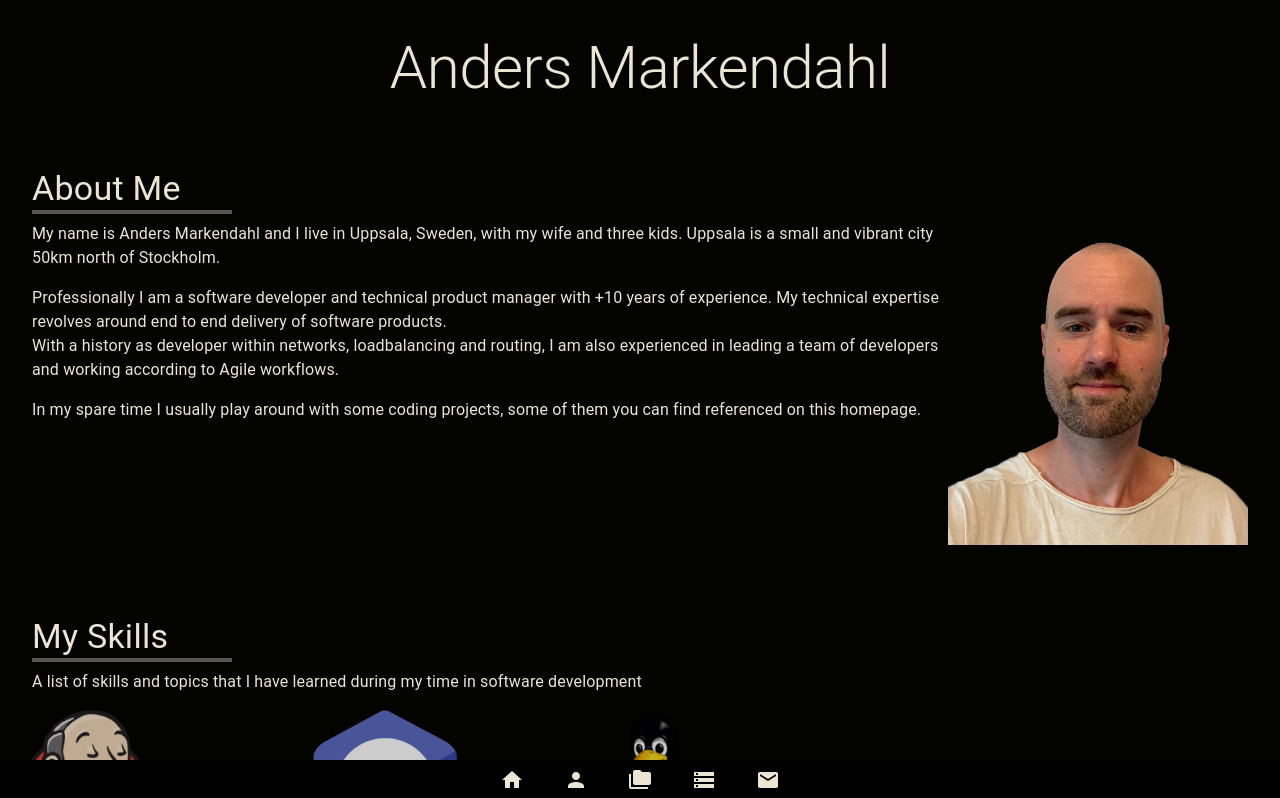
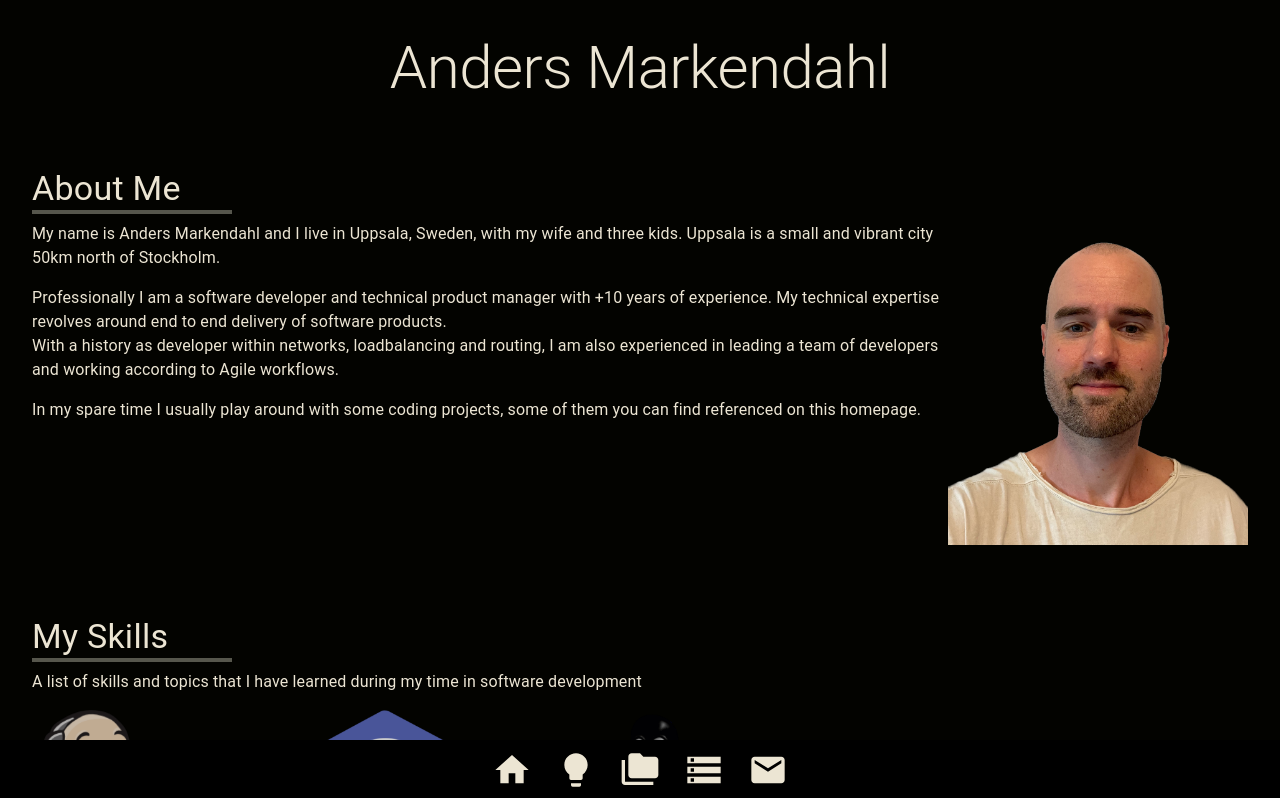
Before and after one commit to andersmarkendahl/andersmarkendahl.github.io, a React app: page / in a window 1280 px wide. Shown: the top 798 px of the page. Built offline with nearby package versions, Linux system fonts and the light colour scheme.

Commit message:
Finalised Navigation

```diff
--- a/src/App.tsx
+++ b/src/App.tsx
@@ -38,6 +38,16 @@ const themeOptions: ThemeOptions = {
       disabled: '#56564c',
     },
   },
+  components: {
+    MuiTooltip: {
+      styleOverrides: {
+        tooltip: {
+          color: '#ece5d3',
+          fontSize: '1em',
+        },
+      },
+    },
+  },
 };
 
 const theme = createTheme(themeOptions);
--- a/src/components/Navigation.tsx
+++ b/src/components/Navigation.tsx
@@ -4,10 +4,11 @@ import { jsx } from '@emotion/react';
 import {
   Button,
   Tooltip,
+  Zoom,
 } from '@mui/material';
 import {
   Home as HomeIcon,
-  Person as AboutIcon,
+  Lightbulb as SkillsIcon,
   FolderCopy as ProjectIcon,
   Storage as ServerIcon,
   Mail as ContactIcon,
@@ -15,32 +16,47 @@ import {
 
 interface Props {
   section: string,
+  description: string,
   icon: ReactNode,
 }
 
-const NavItem = ({ section, icon }: Props) => {
+const NavItem = ({ section, description, icon }: Props) => {
   const href = `#${section}`;
   return (
-    <Button sx={{ fontSize: 36 }} size="large" href={href}>{icon}</Button>
+    <Tooltip sx={{ fontSize: '48px' }} title={description} TransitionComponent={Zoom} arrow>
+      <Button href={href}>
+        {icon}
+      </Button>
+    </Tooltip>
   );
 };
 
-export const Navigation = () => (
+export const Navigation = () => {
+  const navStyle = { padding: '4px', fontSize: '48px' };
+  const navigationData: Props[] = [
+    { section: 'home', description: 'About Me', icon: <HomeIcon sx={navStyle} /> },
+    { section: 'skills', description: 'My Skills', icon: <SkillsIcon sx={navStyle} /> },
+    { section: 'projects', description: 'My Github', icon: <ProjectIcon sx={navStyle} /> },
+    { section: 'server', description: 'My server', icon: <ServerIcon sx={navStyle} /> },
+    { section: 'contact', description: 'Contact me', icon: <ContactIcon sx={navStyle} /> },
+  ];
+
+  return (
     <div css={{
       position: 'fixed',
       bottom: 0,
       left: 0,
       right: 0,
-    width: '100%',
       backgroundColor: 'ActiveBorder',
       display: 'flex',
       justifyContent: 'center',
     }}
     >
-    <NavItem section="home" icon={<HomeIcon />} />
-    <NavItem section="about" icon={<AboutIcon />} />
-    <NavItem section="projects" icon={<ProjectIcon />} />
-    <NavItem section="server" icon={<ServerIcon />} />
-    <NavItem section="contact" icon={<ContactIcon />} />
+      {navigationData.map((data) => (
+        <div key={data.section}>
+          <NavItem section={data.section} description={data.description} icon={data.icon} />
+        </div>
+      ))}
     </div>
   );
+};
```
Lines whose indentation alone changed are shown as unchanged.
